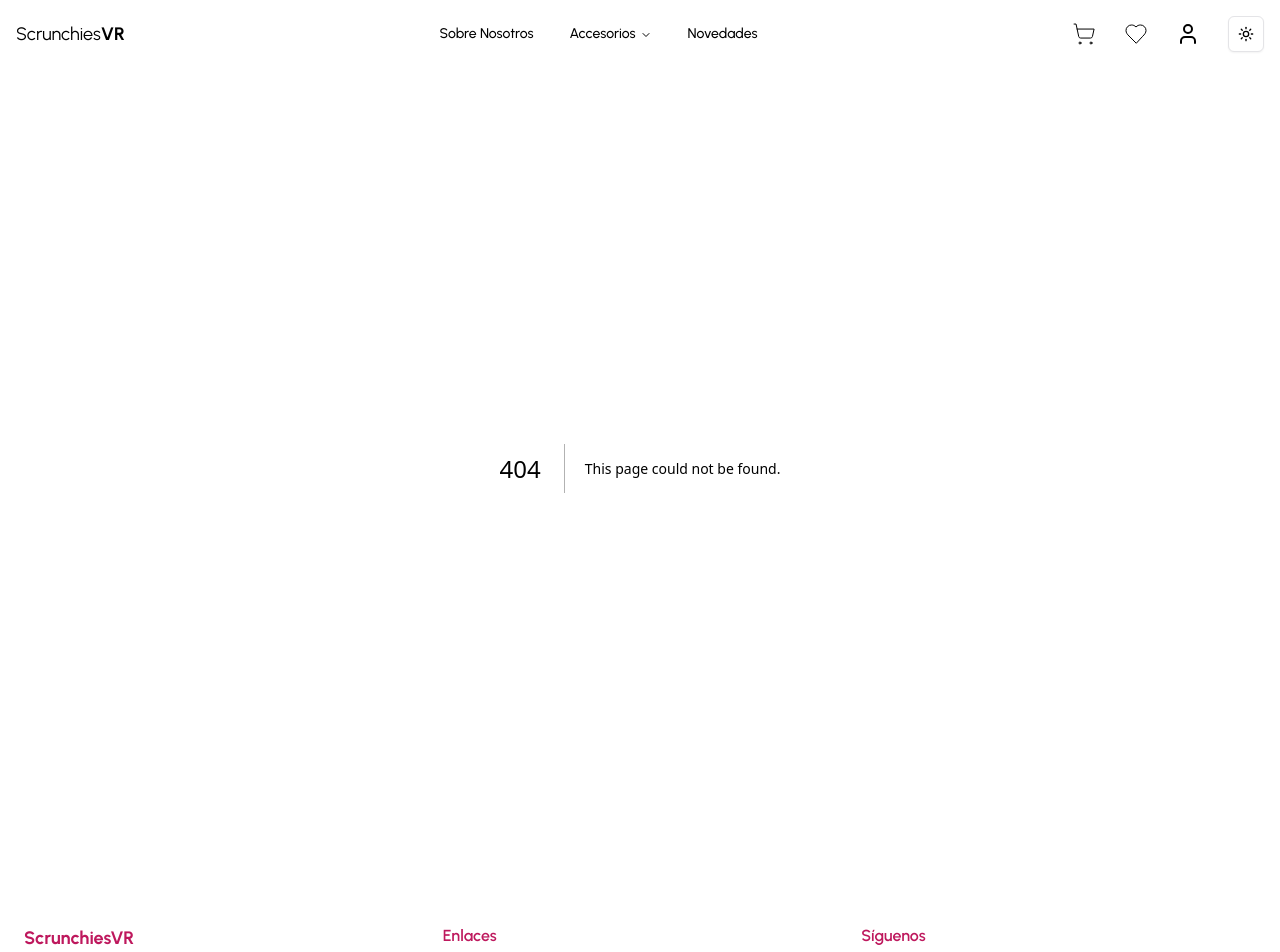
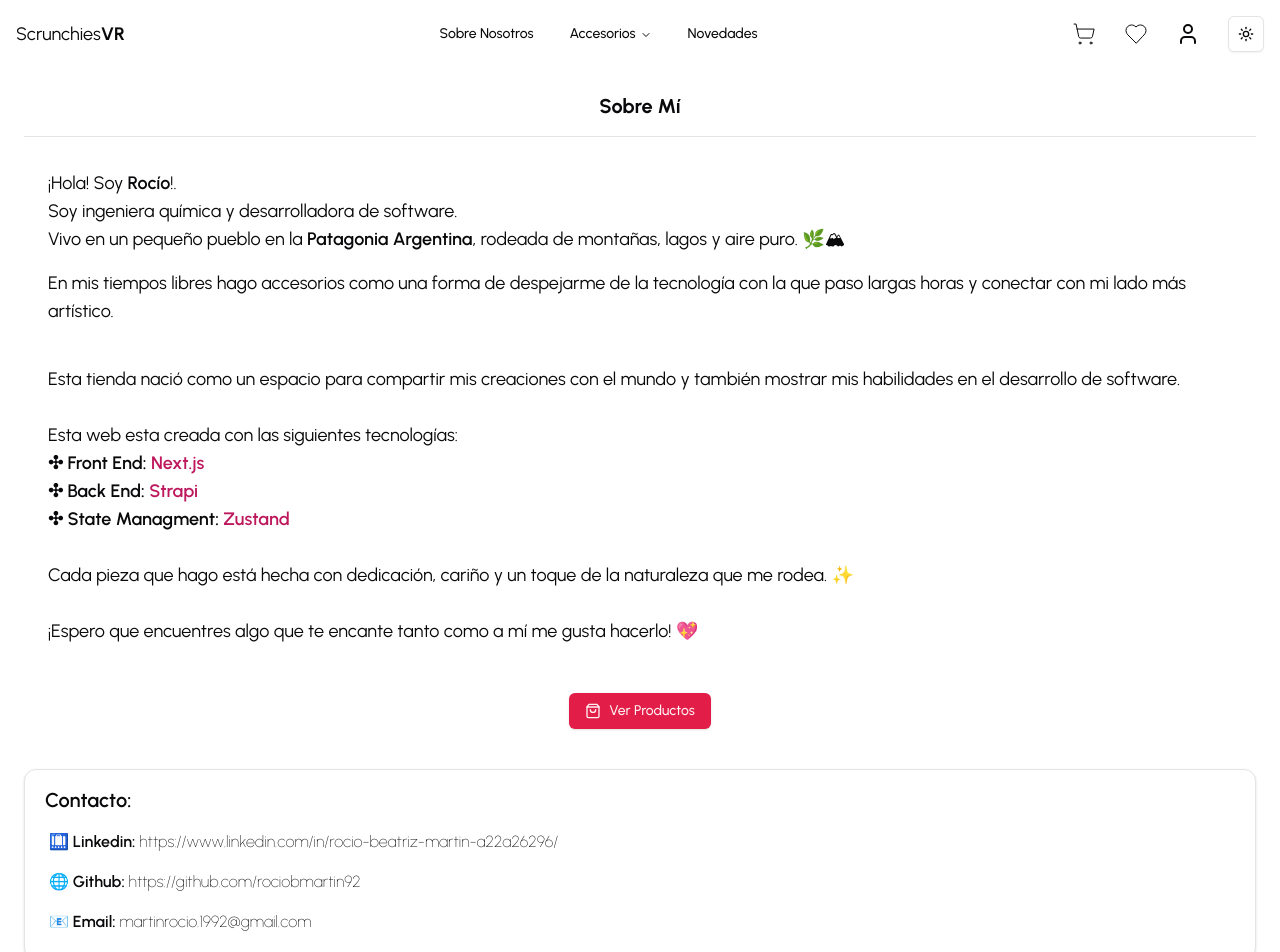
Before and after one commit to rociobmartin92/frontend-scrunchiesvr, a Next.js app: page /about in a window 1280 px wide. Before the commit this address had no page. Shown: the top 952 px of the page. Built offline with nearby package versions, Linux system fonts and the light colour scheme.

Commit message:
added about me section

```diff
--- /dev/null
+++ b/app/(routes)/about/page.tsx
@@ -0,0 +1,83 @@
+"use client";
+
+import { Separator } from "@/components/ui/separator";
+import { Button } from "@/components/ui/button";
+import { ShoppingBag } from "lucide-react";
+import { Card, CardContent } from "@/components/ui/card";
+
+const AboutPage = () => {
+  return (
+    <div className="max-w-screen-xl w-full mx-auto p-6">
+      <h1 className="text-xl font-bold text-center mb-4">Sobre Mí</h1>
+      <Separator className="mb-2" />
+
+      <div className="p-6">
+        <p className="text-lg">
+          ¡Hola! Soy <span className="font-semibold">Rocío</span>!.
+          <br /> Soy ingeniera química y desarrolladora de software.
+          <br />
+          Vivo en un pequeño pueblo en la{" "}
+          <span className="font-semibold">Patagonia Argentina</span>, rodeada de
+          montañas, lagos y aire puro. 🌿🏔
+        </p>
+
+        <p className=" text-lg mt-4">
+          En mis tiempos libres hago accesorios como una forma de despejarme de
+          la tecnología con la que paso largas horas y conectar con mi lado más
+          artístico.
+        </p>
+        <br />
+
+        <p className=" text-lg mt-4">
+          Esta tienda nació como un espacio para compartir mis creaciones con el
+          mundo y también mostrar mis habilidades en el desarrollo de software.
+          <br />
+          <br />
+          Esta web esta creada con las siguientes tecnologías:
+          <br />
+          <p className="font-semibold">
+            ✣ Front End: <span className="text-pink-700">Next.js</span>{" "}
+          </p>
+          <p className="font-semibold">
+            ✣ Back End: <span className="text-pink-700">Strapi </span>{" "}
+          </p>
+          <p className="font-semibold">
+            ✣ State Managment: <span className="text-pink-700">Zustand</span>{" "}
+          </p>
+          <br />
+          Cada pieza que hago está hecha con dedicación, cariño y un toque de la
+          naturaleza que me rodea. ✨
+          <br />
+          <br />
+          ¡Espero que encuentres algo que te encante tanto como a mí me gusta
+          hacerlo! 💖
+        </p>
+      </div>
+
+      <div className="flex justify-center gap-4 mt-6">
+        <Button className="flex items-center gap-2">
+          <ShoppingBag className="w-4 h-4" />
+          Ver Productos
+        </Button>
+      </div>
+
+      <Card className="mt-10">
+      <h2 className="text-xl font-semibold my-4 ml-5">Contacto:</h2>
+
+        <CardContent>
+          <p className="font-semibold">
+            🛄 Linkedin: <span className="font-thin">https://www.linkedin.com/in/rocio-beatriz-martin-a22a26296/</span>
+          </p>
+          <p className="font-semibold my-4">
+            🌐 Github: <span className="font-thin">https://github.com/rociobmartin92</span>
+          </p>
+          <p className="font-semibold">
+            📧 Email: <span className="font-thin">martinrocio.1992@gmail.com</span>
+          </p>
+        </CardContent>
+      </Card>
+    </div>
+  );
+};
+
+export default AboutPage;
--- /dev/null
+++ b/components/ui/separator.tsx
@@ -0,0 +1,31 @@
+"use client"
+
+import * as React from "react"
+import * as SeparatorPrimitive from "@radix-ui/react-separator"
+
+import { cn } from "@/lib/utils"
+
+const Separator = React.forwardRef<
+  React.ElementRef<typeof SeparatorPrimitive.Root>,
+  React.ComponentPropsWithoutRef<typeof SeparatorPrimitive.Root>
+>(
+  (
+    { className, orientation = "horizontal", decorative = true, ...props },
+    ref
+  ) => (
+    <SeparatorPrimitive.Root
+      ref={ref}
+      decorative={decorative}
+      orientation={orientation}
+      className={cn(
+        "shrink-0 bg-border",
+        orientation === "horizontal" ? "h-[1px] w-full" : "h-full w-[1px]",
+        className
+      )}
+      {...props}
+    />
+  )
+)
+Separator.displayName = SeparatorPrimitive.Root.displayName
+
+export { Separator }
--- a/package.json
+++ b/package.json
@@ -14,6 +14,7 @@
     "@radix-ui/react-popover": "^1.1.6",
     "@radix-ui/react-scroll-area": "^1.2.3",
     "@radix-ui/react-select": "^2.1.6",
+    "@radix-ui/react-separator": "^1.1.2",
     "@radix-ui/react-slot": "^1.1.2",
     "@radix-ui/react-toast": "^1.2.6",
     "axios": "^1.7.9",
```
Also changed, not shown: 1 other file (tests, documents, lock files or other folders).
